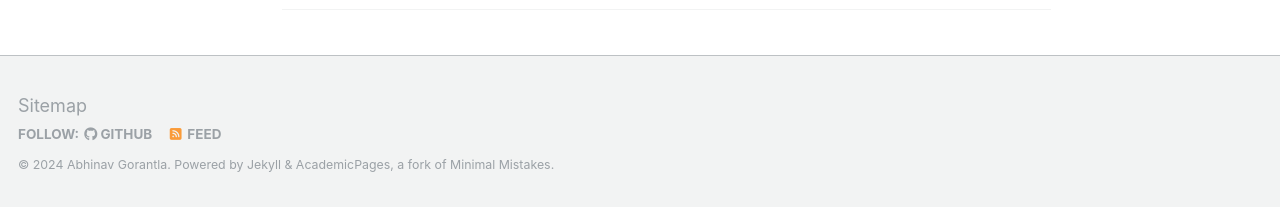
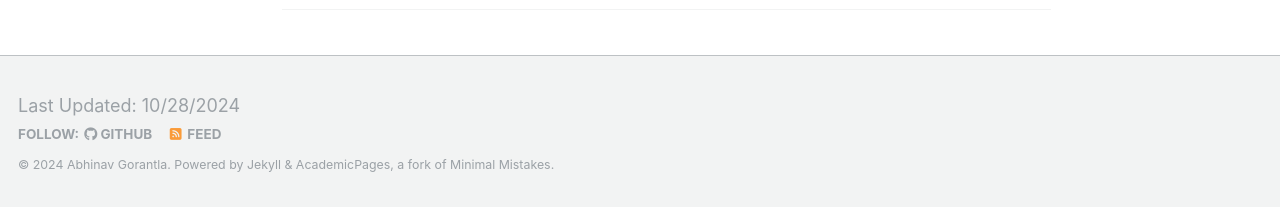
Before and after one commit to AbhinavGor/abhinavgor.github.io, a Jekyll site: the page built from _pages/about.md, in a window 1280 px wide and 900 px high, scrolled down 2632 px. Shown: the part 690-897 px from the top of the window. Built offline with Jekyll 4.4.1, drawn with Linux system fonts in a browser that asks for light colours; some web fonts are replaced.

Commit message:
Remove sitemap

```diff
--- a/_includes/footer/custom.html
+++ b/_includes/footer/custom.html
@@ -1,3 +1,4 @@
 <!-- start custom footer snippets -->
-<a href="/sitemap/">Sitemap</a>
+ Last Updated: 10/28/2024
+<!-- <a href="/sitemap/">Sitemap</a> -->
 <!-- end custom footer snippets -->
```
